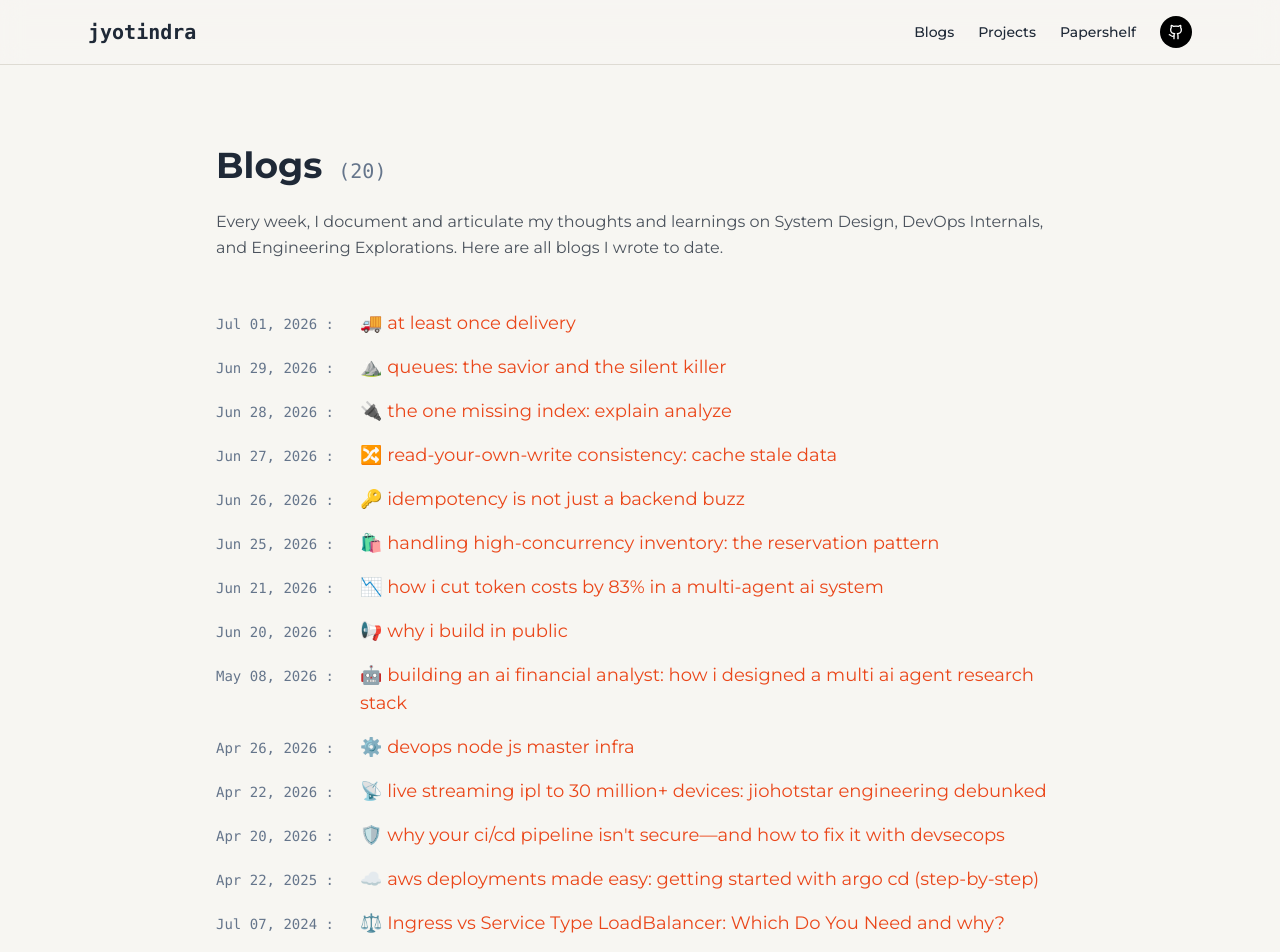
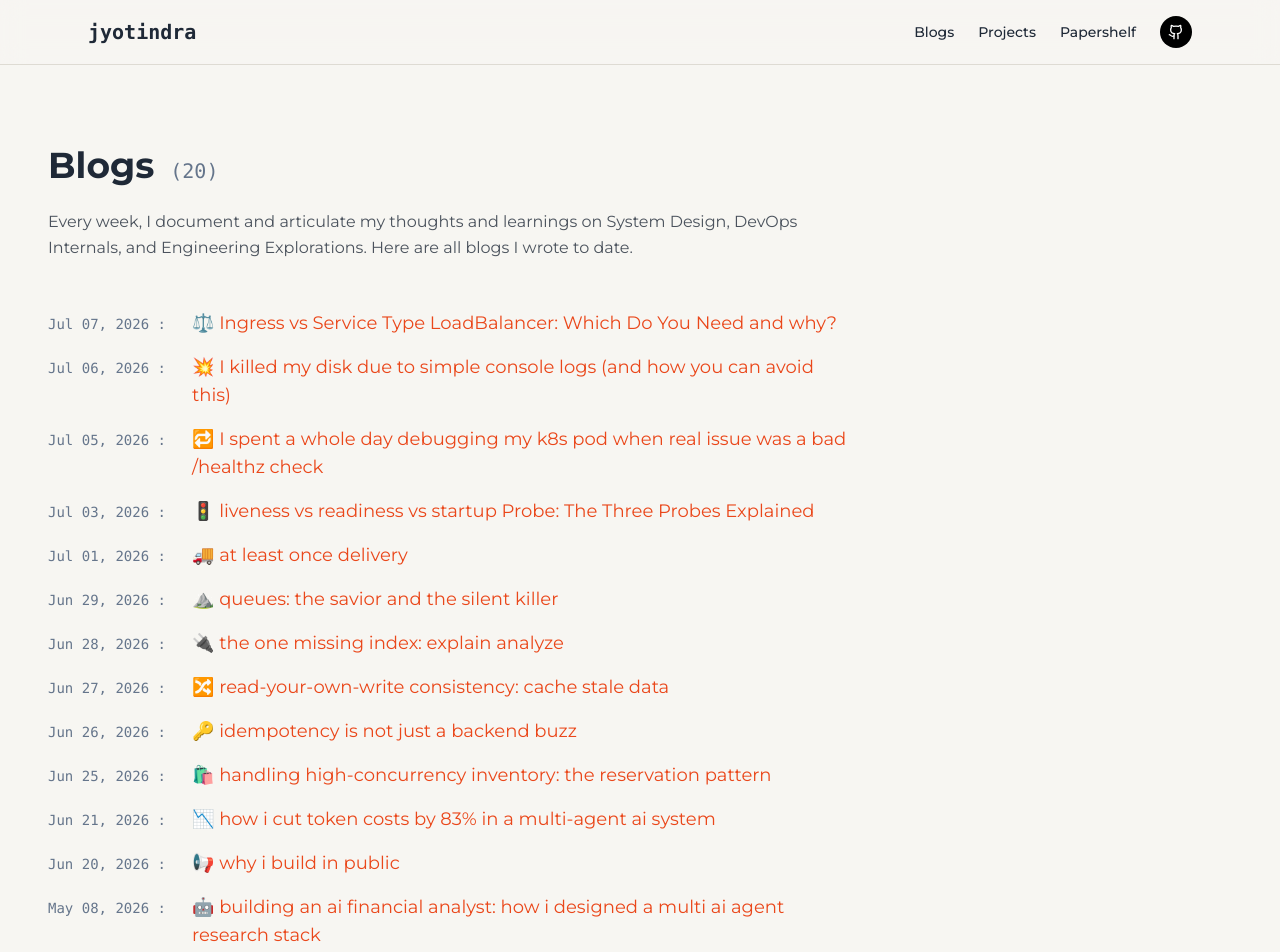
Before and after one commit to JaguarsCodehub/JyotindraTavanoji, a Next.js app: page /blogs in a window 1280 px wide. Shown: the top 952 px of the page. Built offline with nearby package versions, Linux system fonts and the light colour scheme.

Commit message:
alignemtn

```diff
--- a/pages/blogs/index.js
+++ b/pages/blogs/index.js
@@ -8,7 +8,7 @@ export default function Blogs({ allPostsData }) {
       <Head>
         <title>Blogs | Jyotindra Tavanoji</title>
       </Head>
-      <div className="max-w-4xl mx-auto px-6 py-20 relative min-h-screen">
+      <div className="max-w-4xl px-6 md:px-12 py-20 relative min-h-screen">
         <div className="mb-12">
           <div className="flex items-baseline gap-4 mb-6">
             <h1 className="font-lora text-3xl md:text-4xl font-bold text-foreground">Blogs</h1>
--- a/posts/health-checks-causing-restart-loops.mdx
+++ b/posts/health-checks-causing-restart-loops.mdx
@@ -1,7 +1,7 @@
 ---
 source: hashnode
 title: "🔁 I spent a whole day debugging my k8s pod when real issue was a bad /healthz check"
-date: "2024-07-05"
+date: "2026-07-05"
 description: "A real production failure pattern: how poorly configured health checks can cause cascading restart loops across your entire fleet."
 readTime: 5
 ---
--- a/posts/ingress-vs-service-type-load-balancer.mdx
+++ b/posts/ingress-vs-service-type-load-balancer.mdx
@@ -1,7 +1,7 @@
 ---
 source: hashnode
 title: "⚖️ Ingress vs Service Type LoadBalancer: Which Do You Need and why?"
-date: "2024-07-07"
+date: "2026-07-07"
 description: "Understanding how to route external traffic into your Kubernetes cluster, and why paying for a load balancer per service is a terrible idea."
 readTime: 5
 coverImage: "https://images.unsplash.com/photo-1451187580459-43490279c0fa?q=80&w=1000"
--- a/posts/liveness-vs-readiness-vs-startup-probe.mdx
+++ b/posts/liveness-vs-readiness-vs-startup-probe.mdx
@@ -1,7 +1,7 @@
 ---
 source: hashnode
 title: "🚦 liveness vs readiness vs startup Probe: The Three Probes Explained"
-date: "2024-07-03"
+date: "2026-07-03"
 description: "Understanding Kubernetes probes: liveness, readiness, and startup. When to use each to keep your pods healthy and avoid restart loops."
 readTime: 4
 ---
--- a/posts/logs-eating-100-of-disk.mdx
+++ b/posts/logs-eating-100-of-disk.mdx
@@ -1,7 +1,7 @@
 ---
 source: hashnode
 title: "💥 I killed my disk due to simple console logs (and how you can avoid this)"
-date: "2024-07-06"
+date: "2026-07-06"
 description: "How noisy logging pods can cause kubelet to evict healthy applications, and how to stop it from happening in your cluster."
 readTime: 6
 ---
```
